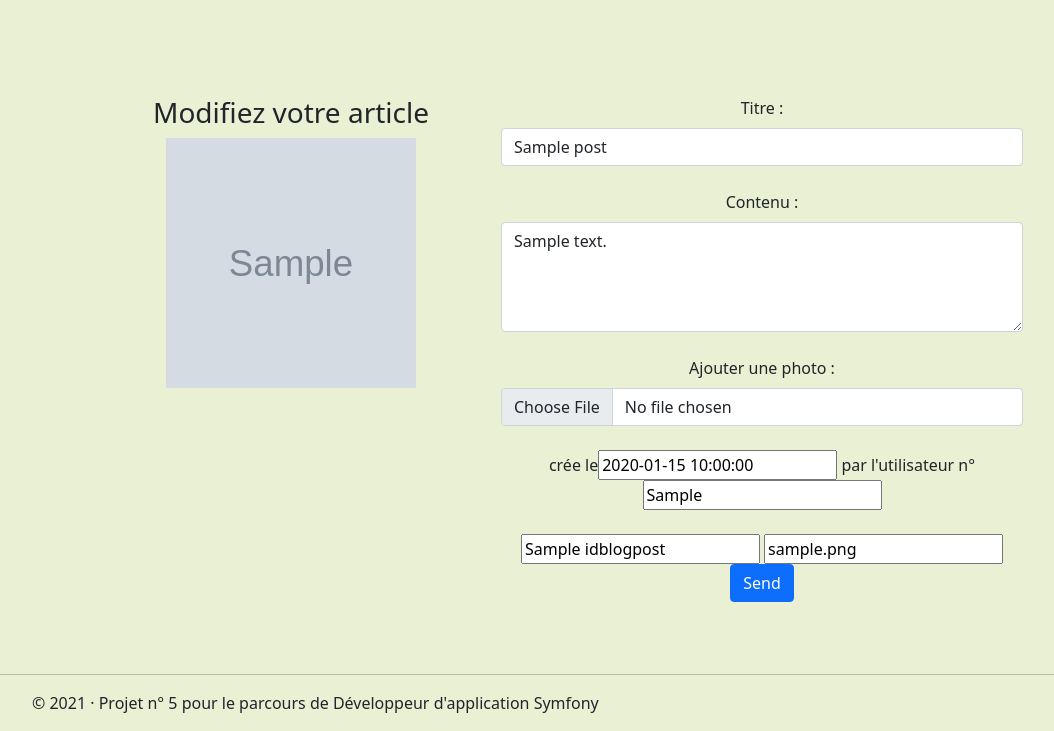
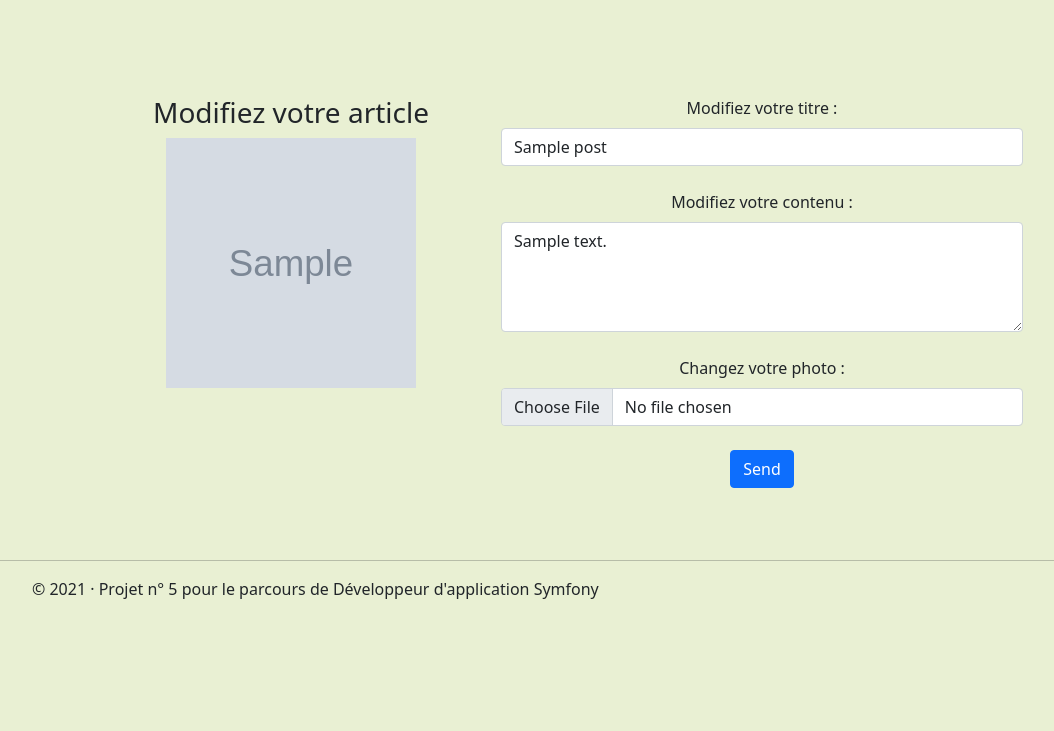
Before and after one commit to fkevin91/projet5ocr, a PHP site: template view/backupdatepost.html.twig in a window 1280 px wide. Shown: the part 72-803 px from the top of the page, without its empty margins (50-1104 px from the left). After the commit the page ends 671 px from the top, so only its background shows below. Run offline with PHP 8.4, Linux system fonts and the light colour scheme; the template is opened without the code that fills it: most values are stand-ins (such as "Sample title", 1, 10 or a date in 2020); grey boxes marked "Sample" are stand-in pictures; some libraries are stand-ins or nearby versions.

Commit message:
#11 UPDAETE DELETE POST

```diff
--- a/view/backupdatepost.html.twig
+++ b/view/backupdatepost.html.twig
@@ -1,39 +1,39 @@
 {% extends 'back.html.twig' %}
-{% block title %} Ajouter un article {% endblock %}
+{% block title %} Modifiez votre article {% endblock %}
 {% block body %}
-{% for infoPost in post %}
+
 
 <div class="container m-5">
   <div class="row gap-2 justify-content-md-center text-center">
     <div class="col-4 p-5  ">
         <h3 class="fs-3 ">Modifiez votre article</h3>
-        <img src="{{infoPost.photo_url}}" width="250px" height="250px">
+        <img src="{{post.get_photo_url}}" width="250px" height="250px">
     </div>
     <div class="col-6 row gap-4">
         <form action="../public/form" method="post">
             <!-- titre input -->
             <div class="form-outline mb-4">
-                <label class="form-label pt-5" for="form4Example1">Titre :</label>
-                <input type="text" id="form4Example1" class="form-control" name="titre" value="{{infoPost.titre}}" />
+                <label class="form-label pt-5" for="form4Example1">Modifiez votre titre :</label>
+                <input type="text" id="form4Example1" class="form-control" name="titre" value="{{post.get_titre}}" />
             </div>
 
             <!-- contenu input -->
             <div class="form-outline mb-4">
-                <label class="form-label" for="form4Example3">Contenu : </label>
-                <textarea class="form-control" id="form4Example3" rows="4" name="contenu" >{{infoPost.contenu}}</textarea>
+                <label class="form-label" for="form4Example3">Modifiez votre contenu : </label>
+                <textarea class="form-control" id="form4Example3" rows="4" name="contenu" >{{post.get_contenu}}</textarea>
             </div>
 
             <!-- photo input -->
             <div class="form-outline mb-4">
-                <label class="form-label" for="form4Example2">Ajouter une photo : </label>
+                <label class="form-label" for="form4Example2">Changez votre photo : </label>
                 <input type="file" id="form4Example2" class="form-control" name="photo_url" />
             </div>
             <div class="form-outline mb-4">
-            crée le<input type="text" name="date_creation" value="{{infoPost.date_creation}}" >
-             par l'utilisateur n° <input type="text" name="user_iduser" value="{{infoPost.user_iduser}}">
+            <input type="hidden" name="date_creation" value="{{post.get_date}}" >
+            <input type="hidden" name="user_iduser" value="{{post.get_auteur}}">
             </div>
-            <input type="text" name="idblogpost" value="{{infoPost.idblogpost}}">
-            <input type="text" name="photo" value="{{infoPost.photo_url}}">
+            <input type="hidden" name="idblogpost" value="{{post.get_id}}">
+            <input type="hidden" name="photo" value="{{post.get_photo_url}}">
             <input type="hidden" name="formulaire" value="updatePost">
 
 
@@ -43,7 +43,6 @@
     </div>
   </div>
 </div>
-{% endfor %}
 {% endblock %}
 {% block javascript %}
     <script src="https://cdn.jsdelivr.net/npm/bootstrap@5.0.0-beta3/dist/js/bootstrap.bundle.min.js" integrity="sha384-JEW9xMcG8R+pH31jmWH6WWP0WintQrMb4s7ZOdauHnUtxwoG2vI5DkLtS3qm9Ekf" crossorigin="anonymous"></script>
```
